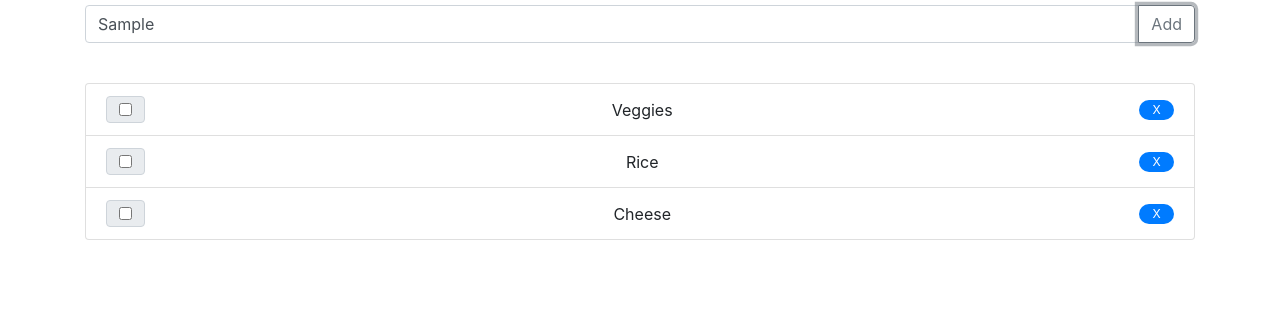
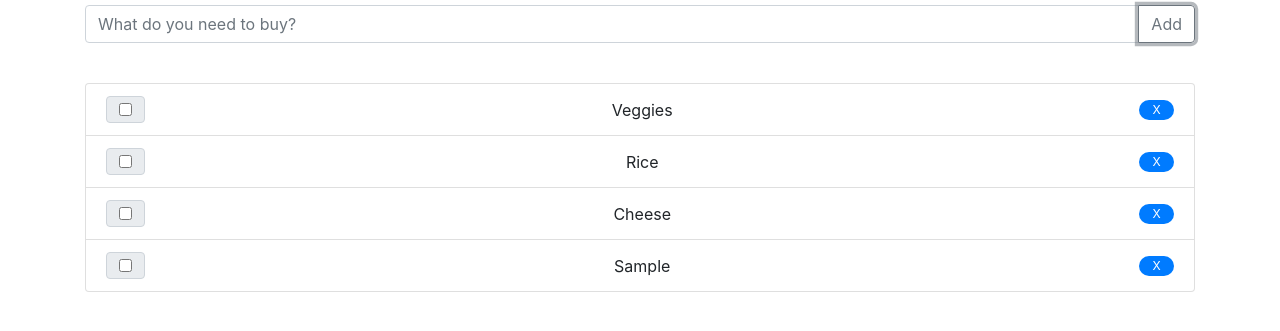
Before and after one commit to aagb1884/shopping_list, a plain HTML site: page index.html in a window 1280 px wide. Both pictures are taken after typing "Sample" into the empty fields and a click on the button "Add". Shown: the part 51-382 px from the top of the page. Drawn offline with nearby package versions, Linux system fonts and the light colour scheme.

Commit message:
js script added

```diff
--- a/index.html
+++ b/index.html
@@ -46,6 +46,6 @@
 
         </div>
     </div>
-
+    <script src="shoppinglist.js"></script>
 </body>
 </html>
--- a/shoppinglist.js
+++ b/shoppinglist.js
@@ -0,0 +1,47 @@
+document.addEventListener('DOMContentLoaded', (event) => {
+    const addItemButton = document.getElementById('button-addon2');
+    const inputField = document.querySelector('.input-group input[type="text"]');
+    const list = document.querySelector('.list-group');
+
+    // Function to add a new item to the list
+    function addItem() {
+        const itemText = inputField.value.trim();
+        if (itemText === '') {
+            alert('Please enter an item.');
+            return;
+        }
+
+        const listItem = document.createElement('li');
+        listItem.classList.add('list-group-item', 'd-flex', 'justify-content-between', 'align-items-center');
+
+        listItem.innerHTML = `
+            <span>
+                <div class="input-group-text">
+                    <input type="checkbox" aria-label="Checkbox for following text input">
+                </div>
+            </span>
+            ${itemText}
+            <span class="badge badge-primary badge-pill">
+                <button style="background-color: transparent; border: none; color: white;">X</button>
+            </span>
+        `;
+
+        // Add event listener to the delete button
+        listItem.querySelector('span.badge button').addEventListener('click', function() {
+            listItem.remove();
+        });
+
+        list.appendChild(listItem);
+        inputField.value = ''; // Clear the input field
+    }
+
+    // Event listener for adding an item
+    addItemButton.addEventListener('click', addItem);
+
+    // Add item on pressing enter key
+    inputField.addEventListener('keypress', function(e) {
+        if (e.key === 'Enter') {
+            addItem();
+        }
+    });
+});
```
